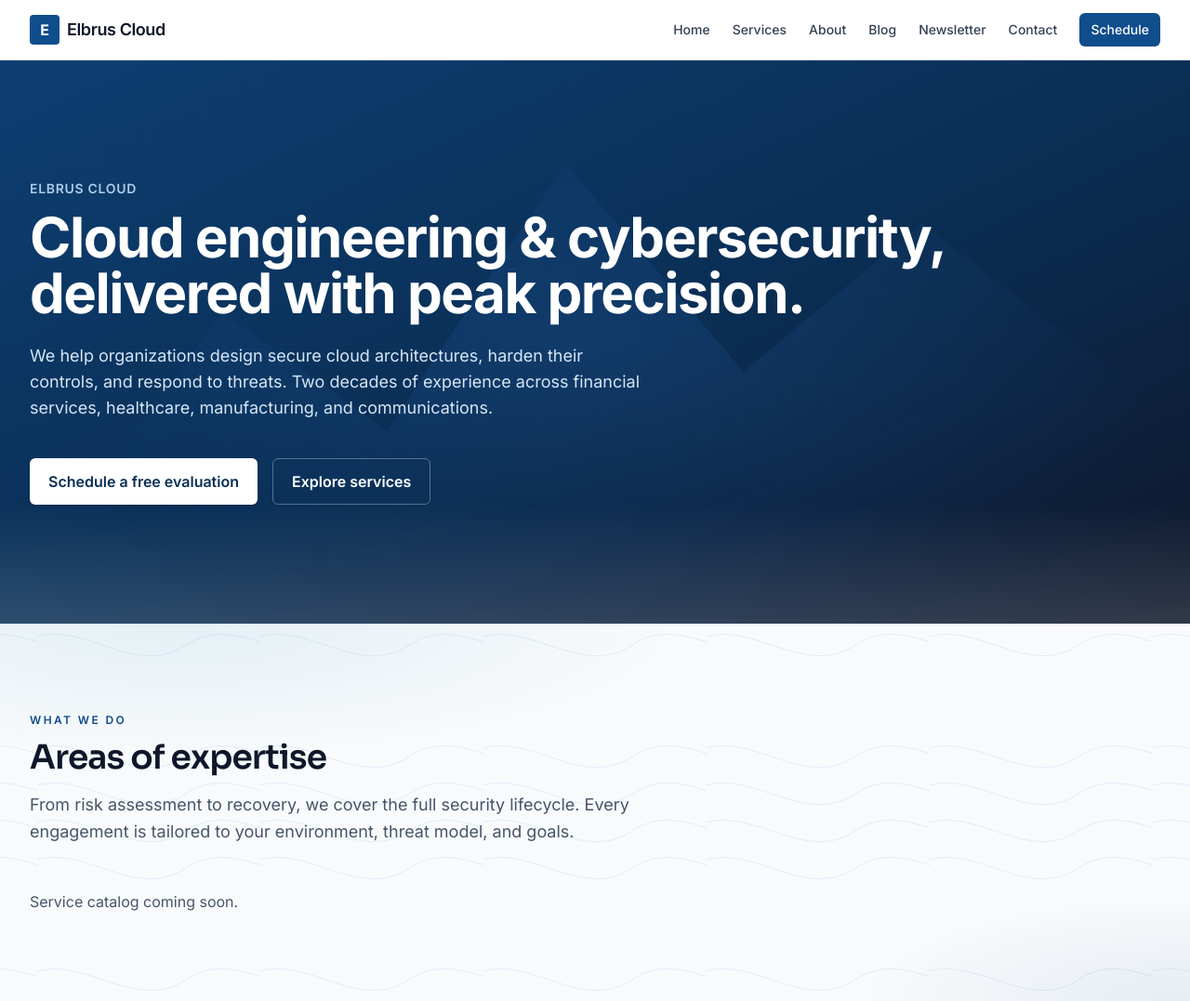
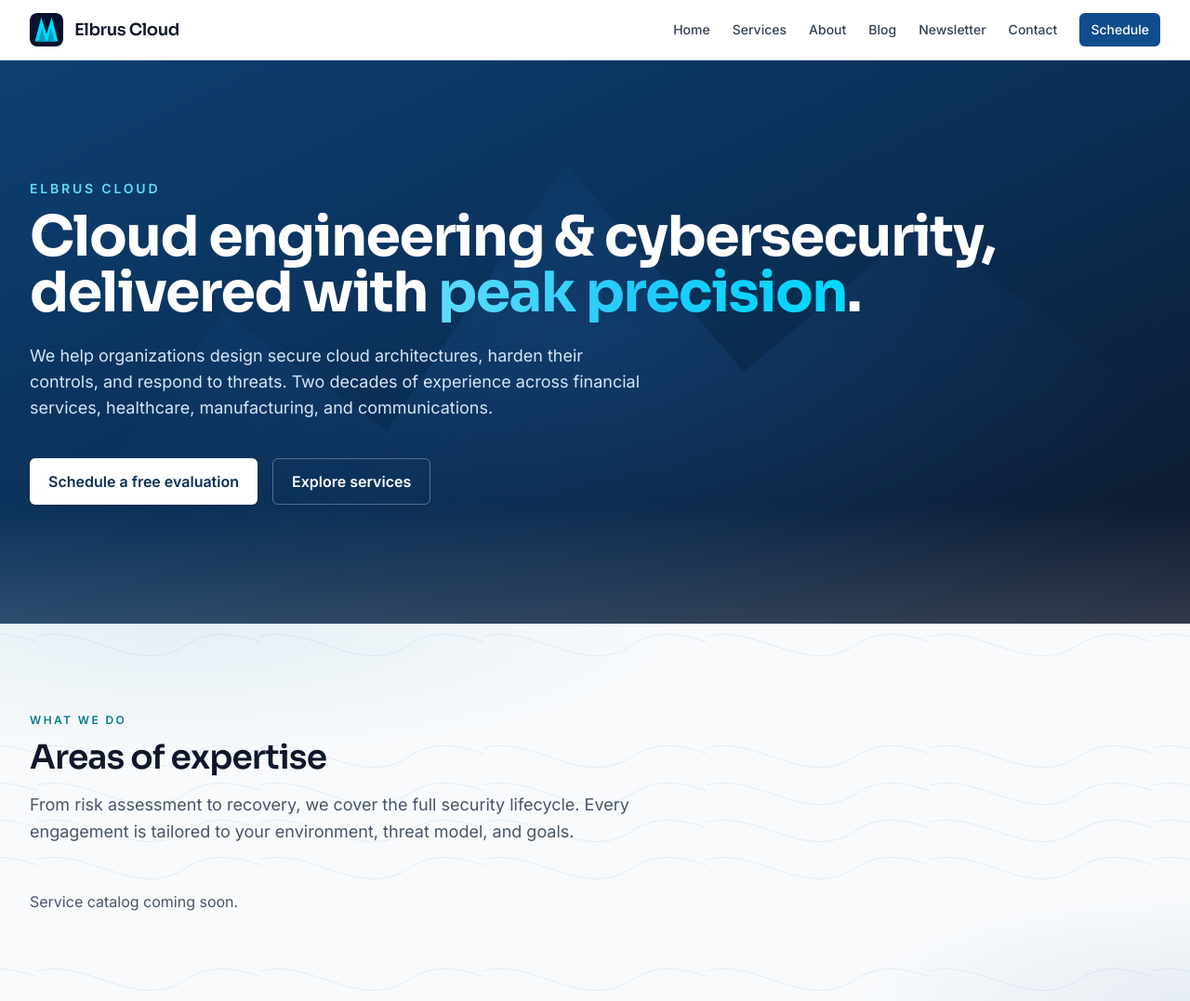
Before and after one commit to potap75/elbrusconsult, a Django app: page / in a window 1280 px wide. Shown: the top 1077 px of the page at 93% size. Run offline with Django 5.2, Linux system fonts and the light colour scheme; data that the repository does not hold is empty; style sheets or scripts are compiled from the project's sources.

Commit message:
Adopt new twin-peak brand mark + aurora cyan accent
Pulls the bright cyan + darker teal of the user-supplied "M" logo into
the site's color system as a new `aurora` palette (500=#00D9FF, the
brand mark cyan; 600=#039EBD, its darker inner echo). Used as a
strategic ACCENT on top of the existing summit/glacier institutional
blues - not as a replacement.

Visible changes on the home page:

- Nav: the "E" placeholder badge is replaced with an inline SVG of the
  full twin-peak M mark over the deep summit-950 backdrop the source
  logo uses. Renders crisp at any density and inherits hover/focus.
- Hero: eyebrow flips from summit-200 to aurora-300 for more energy,
  h1 picks up the Sora display font, and "peak precision" is rendered
  as a left-to-right aurora-300 -> aurora-500 gradient on dark navy -
  the wordplay echoes the twin peaks of the mark.
- "Areas of expertise" eyebrow goes from summit-600 to aurora-700
  (AA contrast verified on slate-50).
- Icon tile gradient now walks summit-600 -> aurora-600 -> aurora-500,
  so the bottom-right corner of each tile glows with the brand cyan.
  The card hover halo is retinted to match.

Asset updates so every surface speaks the same brand:

- `static/img/favicon.svg`, `static/img/logo.svg`, and the source
  `static/img/og-default.png.svg` all rebuilt from the twin-peak
  geometry. The full-res PNG ships at `static/img/logo.png`.

Two follow-up fixes caught in browser self-review:

- Multi-line `{# ... #}` Django comments don't strip; they were leaking
  into the nav link's accessible name as visible text. Switched to
  `{% comment %}...{% endcomment %}`.
- Tightened whitespace around the `<span>` that wraps "peak precision"
  so the trailing period sits flush to the word.

All 72 tests still pass.

Co-authored-by: Cursor <cursoragent@cursor.com>

```diff
--- a/backend/static/src/styles.css
+++ b/backend/static/src/styles.css
@@ -72,7 +72,10 @@
       0 18px 36px -18px rgba(15, 77, 140, 0.45);
   }
 
-  /* Decorative glow that follows the top edge of the card on hover. */
+  /* Decorative glow that follows the top edge of the card on hover.
+   * Tinted with the brand-mark cyan so the hover state echoes the icon
+   * tile's bottom-right corner. Kept at low alpha so the underlying
+   * heading copy stays the focal point. */
   .card-glass-glow {
     position: absolute;
     inset: -40% -10% auto -10%;
@@ -80,8 +83,8 @@
     pointer-events: none;
     background: radial-gradient(
       60% 80% at 50% 0%,
-      rgba(52, 145, 185, 0.35) 0%,
-      rgba(52, 145, 185, 0) 60%
+      rgba(0, 217, 255, 0.32) 0%,
+      rgba(0, 217, 255, 0) 60%
     );
     opacity: 0;
     transition: opacity 280ms ease;
@@ -91,17 +94,17 @@
     opacity: 1;
   }
 
-  /* Gradient fill for the icon tile. Color stops walk the summit ->
-   * glacier palette so it reads as part of the same brand family as
-   * the hero, just lighter / more "lit". The inner highlight is the
-   * inset shadow from theme.boxShadow["tile-glow"].
+  /* Gradient fill for the icon tile. Walks summit -> aurora so the top-
+   * left corner anchors in the institutional deep blue and the bottom-
+   * right corner pops with the brand mark's electric cyan. The inner
+   * highlight is the inset shadow from theme.boxShadow["tile-glow"].
    */
   .tile-gradient {
     background: linear-gradient(
       135deg,
       #0f4d8c 0%,
-      #2d6ab7 45%,
-      #3491b9 100%
+      #039ebd 55%,
+      #00d9ff 100%
     );
     position: relative;
   }
--- a/backend/tailwind.config.js
+++ b/backend/tailwind.config.js
@@ -36,6 +36,25 @@ module.exports = {
           700: "#1f5d7c",
           800: "#1d4d65",
           900: "#193e51",
+        },
+        // Electric cyan pulled directly from the brand mark: the bright
+        // outer triangles of the "M" are aurora-500 (#00D9FF) and the
+        // darker inner echoes are aurora-600 (#039EBD). Use sparingly as
+        // an ACCENT on top of the institutional summit/glacier palette -
+        // a little of this color carries the futuristic energy; too much
+        // and the brand starts to look like a kids-toy box.
+        aurora: {
+          50:  "#e6fbff",
+          100: "#c2f4fe",
+          200: "#95ebfd",
+          300: "#5edcfc",
+          400: "#1fcbfa",
+          500: "#00d9ff",
+          600: "#039ebd",
+          700: "#0a7891",
+          800: "#0e5b6d",
+          900: "#0e3f4b",
+          950: "#052330",
         },
       },
       fontFamily: {
--- a/backend/templates/pages/home.html
+++ b/backend/templates/pages/home.html
@@ -15,9 +15,9 @@
          aria-hidden="true"></div>
 
     <div class="mx-auto max-w-7xl px-4 sm:px-6 lg:px-8 py-24 lg:py-32">
-      <p class="text-summit-200 text-sm font-semibold uppercase tracking-wider">{{ SITE_NAME }}</p>
-      <h1 class="mt-3 text-4xl sm:text-5xl lg:text-6xl font-bold tracking-tight">
-        Cloud engineering &amp; cybersecurity, delivered with peak precision.
+      <p class="text-aurora-300 text-sm font-semibold uppercase tracking-[0.2em]">{{ SITE_NAME }}</p>
+      <h1 class="mt-3 font-display text-4xl sm:text-5xl lg:text-6xl font-bold tracking-tight">
+        Cloud engineering &amp; cybersecurity, delivered with <span class="bg-gradient-to-r from-aurora-300 via-aurora-400 to-aurora-500 bg-clip-text text-transparent">peak precision</span>.
       </h1>
       <p class="mt-6 max-w-2xl text-lg text-summit-100">
         We help organizations design secure cloud architectures, harden their controls,
@@ -43,7 +43,7 @@
 
     <div class="mx-auto max-w-7xl px-4 sm:px-6 lg:px-8 py-20 lg:py-24">
       <header class="max-w-2xl" data-reveal="card">
-        <p class="text-xs font-semibold uppercase tracking-[0.2em] text-summit-600">What we do</p>
+        <p class="text-xs font-semibold uppercase tracking-[0.2em] text-aurora-700">What we do</p>
         <h2 class="mt-3 font-display text-3xl sm:text-4xl font-semibold tracking-tight text-slate-900">
           Areas of expertise
         </h2>
--- a/backend/templates/partials/_nav.html
+++ b/backend/templates/partials/_nav.html
@@ -1,9 +1,14 @@
 <header class="bg-white border-b border-slate-200 sticky top-0 z-40">
   <nav aria-label="Primary" class="mx-auto max-w-7xl px-4 sm:px-6 lg:px-8">
     <div class="flex h-16 items-center justify-between">
-      <a href="{% url 'home' %}" class="flex items-center gap-2 text-slate-900 font-semibold tracking-tight">
-        <span class="inline-flex h-8 w-8 items-center justify-center rounded bg-summit-600 text-white font-bold">E</span>
-        <span class="text-lg">{{ SITE_NAME }}</span>
+      <a href="{% url 'home' %}" class="flex items-center gap-3 text-slate-900 font-semibold tracking-tight">
+        {% comment %}Brand mark: twin-peak "M" in aurora-500 over the deep summit-950 backdrop that the source logo uses. Kept inline so it inherits the link's hover/focus state and avoids an extra HTTP request.{% endcomment %}<svg viewBox="0 0 64 64" class="h-9 w-9 rounded-lg shadow-sm" aria-hidden="true">
+          <rect width="64" height="64" rx="12" fill="#04132b"/>
+          <polygon points="10,54 22,8 32,40 42,8 54,54" fill="#00D9FF"/>
+          <polygon points="16,54 24,28 30,54" fill="#039EBD"/>
+          <polygon points="34,54 40,28 48,54" fill="#039EBD"/>
+        </svg>
+        <span class="font-display text-lg">{{ SITE_NAME }}</span>
       </a>
 
       <button type="button"
```
Also changed, not shown: backend/static/img/favicon.svg, backend/static/img/logo.png (added), backend/static/img/logo.svg, backend/static/img/og-default.png.svg.
